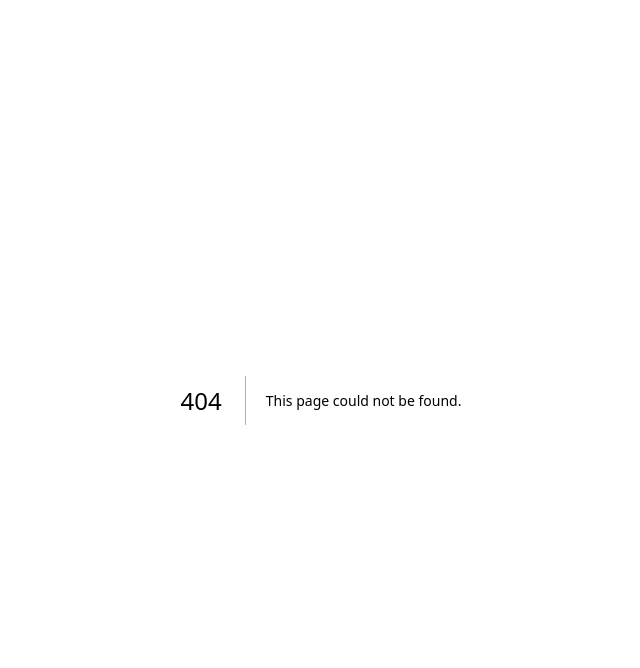
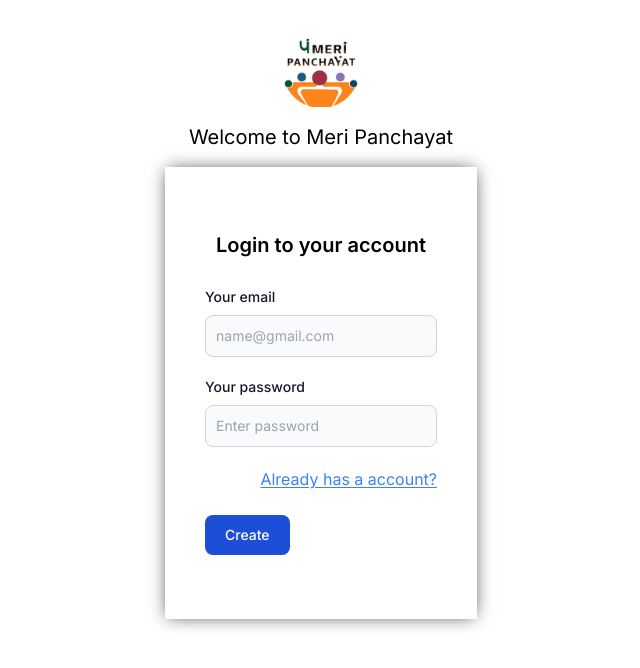
Before and after one commit to om0852/meripanchayat, a Next.js app: page /signup in a window 1280 px wide. Before the commit this address had no page. Shown: the top 668 px of the page, without its empty margins (319-959 px from the left). Built offline with nearby package versions, Linux system fonts and the light colour scheme.

Commit message:
login form design completed

```diff
--- /dev/null
+++ b/app/component/Banner.jsx
@@ -0,0 +1,12 @@
+import React from 'react'
+
+const Banner = () => {
+  return (
+    <div className='w-full py-4  flex flex-col justify-center items-center'>
+        <img src='/merilogo.png' className='w-20 my-4'/>
+        <h1 className='text-xl'>Welcome to Meri Panchayat</h1>
+    </div>
+  )
+}
+
+export default Banner
--- a/app/globals.css
+++ b/app/globals.css
@@ -2,32 +2,8 @@
 @tailwind components;
 @tailwind utilities;
 
-:root {
-  --foreground-rgb: 0, 0, 0;
-  --background-start-rgb: 214, 219, 220;
-  --background-end-rgb: 255, 255, 255;
+.box-shadow{
+  -webkit-box-shadow: 0px 0px 17px -3px rgba(0,0,0,0.75);
+-moz-box-shadow: 0px 0px 17px -3px rgba(0,0,0,0.75);
+box-shadow: 0px 0px 17px -3px rgba(0,0,0,0.75);
 }
-
-@media (prefers-color-scheme: dark) {
-  :root {
-    --foreground-rgb: 255, 255, 255;
-    --background-start-rgb: 0, 0, 0;
-    --background-end-rgb: 0, 0, 0;
-  }
-}
-
-body {
-  color: rgb(var(--foreground-rgb));
-  background: linear-gradient(
-      to bottom,
-      transparent,
-      rgb(var(--background-end-rgb))
-    )
-    rgb(var(--background-start-rgb));
-}
-
-@layer utilities {
-  .text-balance {
-    text-wrap: balance;
-  }
-}
--- /dev/null
+++ b/app/login/page.jsx
@@ -0,0 +1,61 @@
+import React from "react";
+import Banner from "../component/Banner";
+import Link from "next/link";
+
+const Page = () => {
+  return (
+    <>
+      <div className="flex flex-col justify-center items-center w-full h-auto">
+        <Banner />
+        <form className="max-w-sm mx-auto box-shadow w-[auto] h-[auto] px-10 py-16">
+          <h1 className="w-full text-center h-8 font-semibold text-xl mb-6">
+            Login to your account
+          </h1>
+          <div className="mb-5">
+            <label
+              htmlFor="email"
+              className="block mb-2 text-sm font-medium text-gray-900 dark:text-black"
+            >
+              Your email
+            </label>
+            <input
+              type="email"
+              id="email"
+              className="bg-gray-50 border border-gray-300 text-gray-900 text-sm rounded-lg focus:ring-blue-500 focus:border-blue-500 block w-full p-2.5 dark:bg-gray-100 dark:border-gray-200 dark:placeholder-gray-400 dark:text-black dark:focus:ring-blue-500 dark:focus:border-blue-500"
+              placeholder="name@gmail.com"
+              required
+            />
+          </div>
+          <div className="mb-5">
+            <label
+              htmlFor="password"
+              className="block mb-2 text-sm font-medium text-gray-900 dark:text-black"
+            >
+              Your password
+            </label>
+            <input
+              type="password"
+              id="password"
+              placeholder="Enter password"
+              className="bg-gray-50 border border-gray-300 text-gray-900 text-sm rounded-lg focus:ring-blue-500 focus:border-blue-500 block w-full p-2.5 dark:bg-gray-100 dark:border-gray-200 dark:placeholder-gray-400 dark:text-white dark:focus:ring-blue-500 dark:focus:border-blue-500"
+              required
+            />
+          </div>
+          <div className="flex items-start mb-6">
+            <div className="flex items-center h-6 w-full">
+              <Link href={"/signup"} className=" w-full text-right text-purple-500 underline-offset-2 underline">Create a account</Link>
+            </div>
+          </div>
+          <button
+            type="submit"
+            className="text-white bg-blue-700 hover:bg-blue-800 focus:ring-4 focus:outline-none focus:ring-blue-300 font-medium rounded-lg text-sm w-full sm:w-auto px-5 py-2.5 text-center dark:bg-blue-600 dark:hover:bg-blue-700 dark:focus:ring-blue-800"
+          >
+            Login
+          </button>
+        </form>
+      </div>
+    </>
+  );
+};
+
+export default Page;
--- /dev/null
+++ b/app/signup/page.jsx
@@ -0,0 +1,62 @@
+import React from "react";
+import Banner from "../component/Banner";
+import Link from "next/link";
+
+const Page = () => {
+  return (
+    <>
+      <div className="flex flex-col justify-center items-center w-full h-auto">
+        <Banner />
+        <form className="max-w-sm mx-auto box-shadow w-[auto] h-[auto] px-10 py-16">
+          <h1 className="w-full text-center h-8 font-semibold text-xl mb-6">
+            Login to your account
+          </h1>
+          <div className="mb-5">
+            <label
+              htmlFor="email"
+              className="block mb-2 text-sm font-medium text-gray-900 dark:text-black"
+            >
+              Your email
+            </label>
+            <input
+              type="email"
+              id="email"
+              className="bg-gray-50 border border-gray-300 text-gray-900 text-sm rounded-lg focus:ring-blue-500 focus:border-blue-500 block w-full p-2.5 dark:bg-gray-100 dark:border-gray-200 dark:placeholder-gray-400 dark:text-black dark:focus:ring-blue-500 dark:focus:border-blue-500"
+              placeholder="name@gmail.com"
+              required
+            />
+          </div>
+          <div className="mb-5">
+            <label
+              htmlFor="password"
+              className="block mb-2 text-sm font-medium text-gray-900 dark:text-black"
+            >
+              Your password
+            </label>
+            <input
+              type="password"
+              placeholder="Enter password"
+
+              id="password"
+              className="bg-gray-50 border border-gray-300 text-gray-900 text-sm rounded-lg focus:ring-blue-500 focus:border-blue-500 block w-full p-2.5 dark:bg-gray-100 dark:border-gray-200 dark:placeholder-gray-400 dark:text-white dark:focus:ring-blue-500 dark:focus:border-blue-500"
+              required
+            />
+          </div>
+          <div className="flex items-start mb-6">
+            <div className="flex items-center h-6 w-full">
+              <Link href={"/login"} className=" w-full text-right text-blue-500 underline-offset-2 underline">Already has a account?</Link>
+            </div>
+          </div>
+          <button
+            type="submit"
+            className="text-white bg-blue-700 hover:bg-blue-800 focus:ring-4 focus:outline-none focus:ring-blue-300 font-medium rounded-lg text-sm w-full sm:w-auto px-5 py-2.5 text-center dark:bg-blue-600 dark:hover:bg-blue-700 dark:focus:ring-blue-800"
+          >
+            Create
+          </button>
+        </form>
+      </div>
+    </>
+  );
+};
+
+export default Page;
```
Also changed, not shown: app/modals/User.js (added), app/utils/connection.js (added), public/merilogo.png (added).
